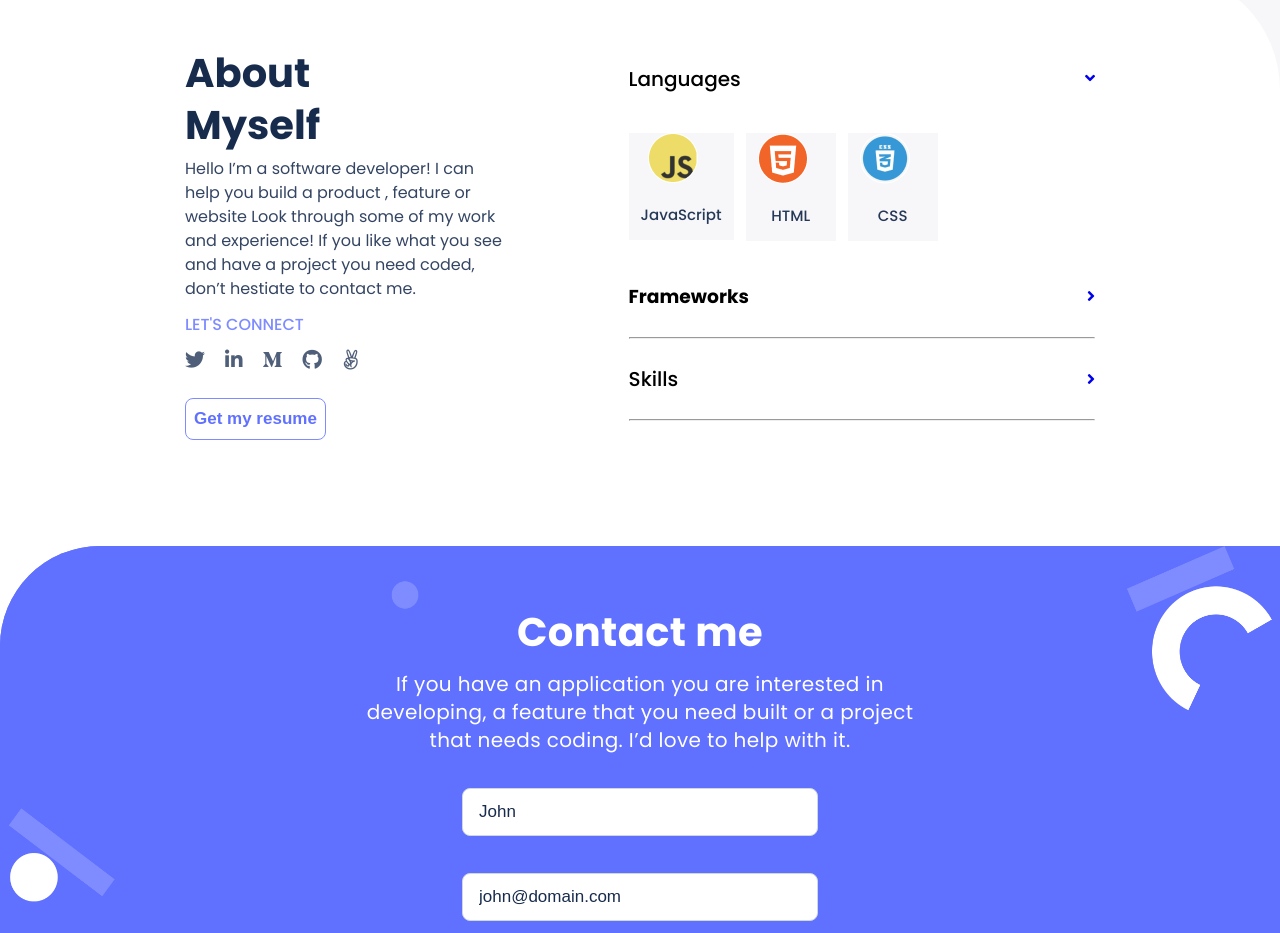
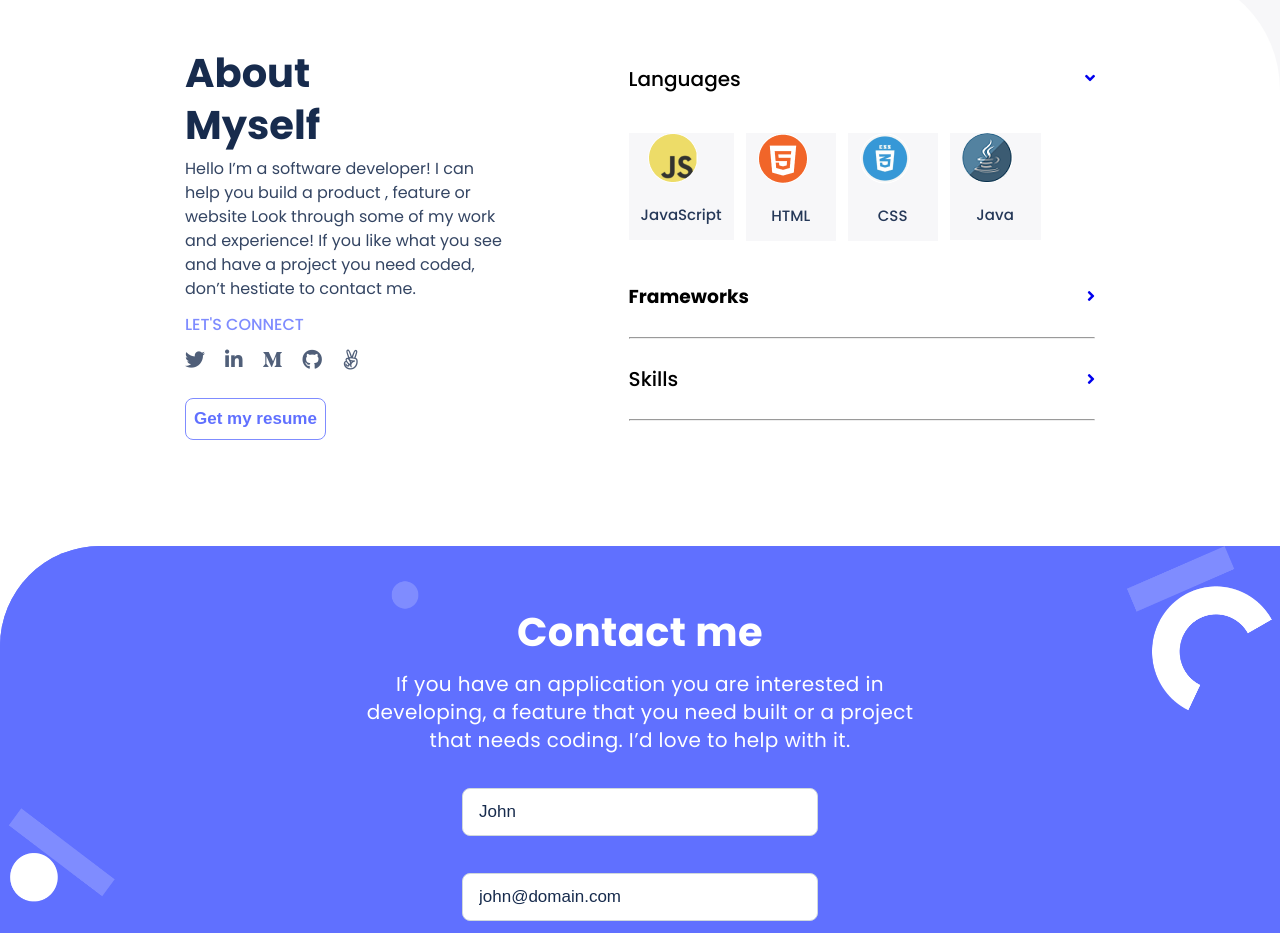
Before and after one commit to gtekle/Portfolio, a website: page index.html in a window 1280 px wide. Shown: the part 4140-5073 px from the top of the page. Drawn offline with Linux system fonts and the light colour scheme.

Commit message:
Add Java language to languages list

```diff
--- a/index.html
+++ b/index.html
@@ -187,6 +187,14 @@
                   <p class="language-name">CSS</p>
                 </div>
               </li>
+              <li>
+                <div class="language-item">
+                  <div class="language-icon">
+                    <img src="./img/icons/java-icon.png" alt="Java language icon" />
+                  </div>
+                  <p class="language-name">Java</p>
+                </div>
+              </li>
             </ul>
           </div>
           <div class="frameworks accordion">
--- a/styles.css
+++ b/styles.css
@@ -607,6 +607,10 @@ hr {
   margin-right: 16px;
 }
 
+.language-item .language-icon img {
+  border-radius: 50%;
+}
+
 .programming-languages .language-item .language-name {
   font-size: 15px;
   font-weight: 500;
```
Also changed, not shown: img/icons/java-icon.png (added).
